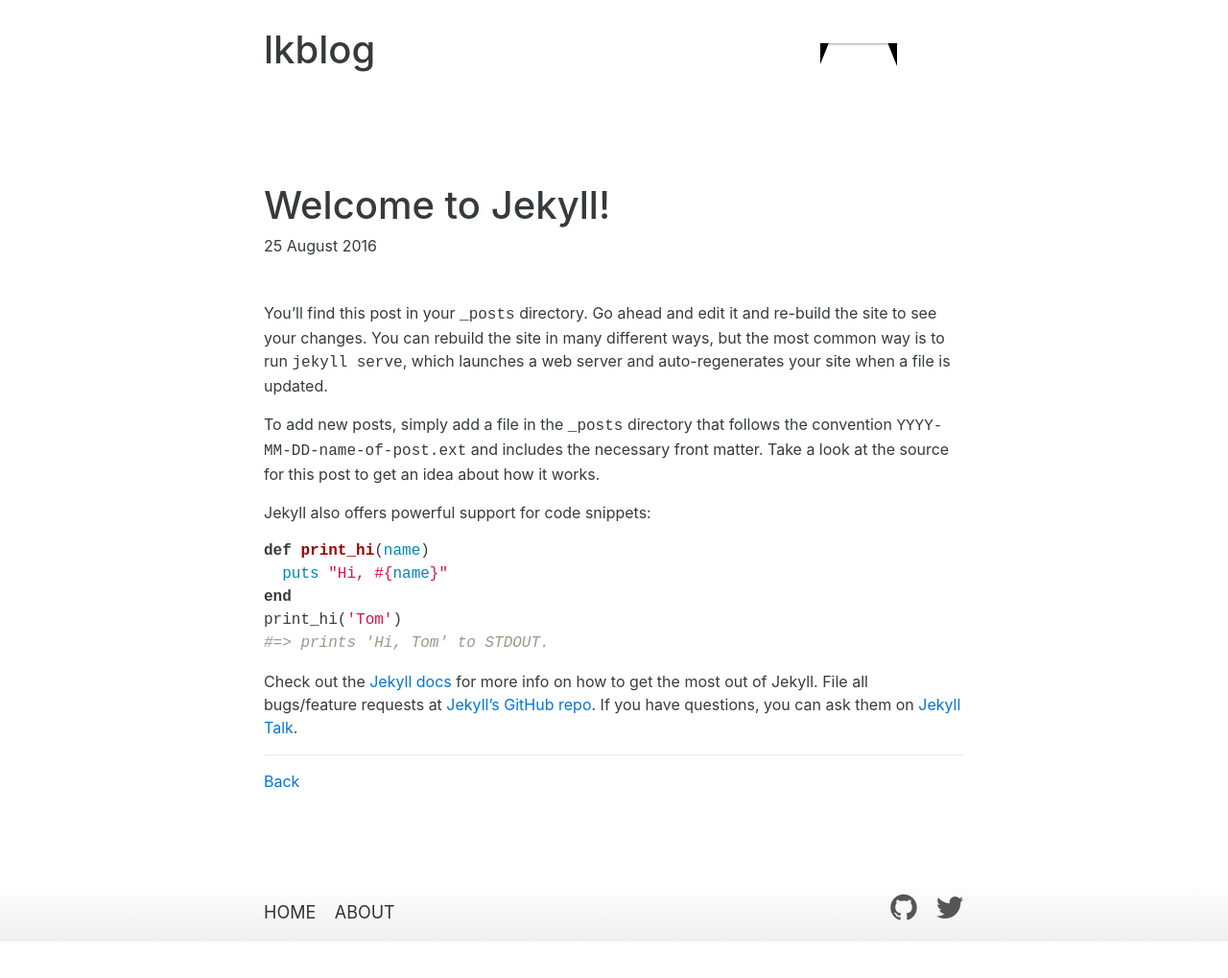
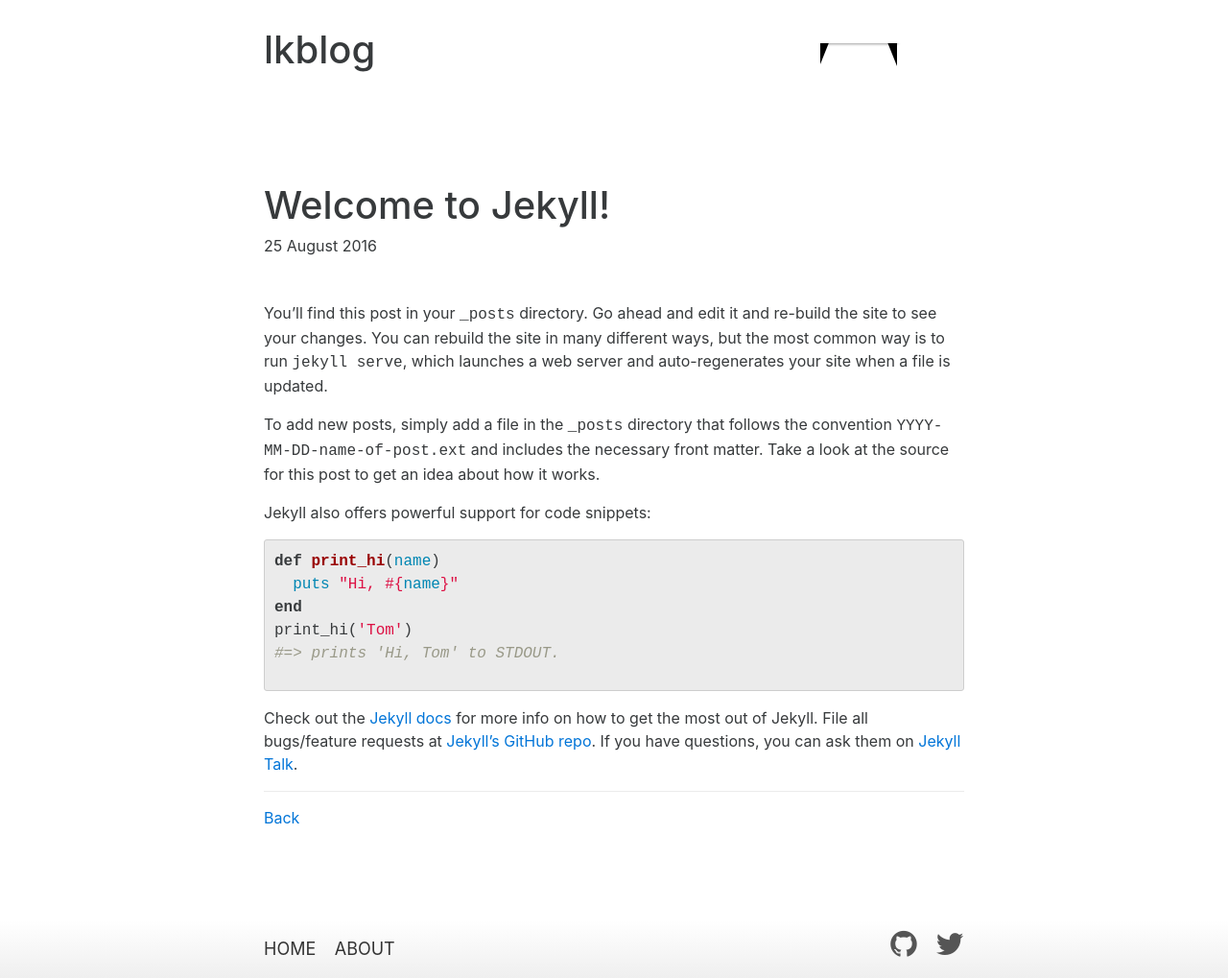
Before and after one commit to deeppines/deeppines.github.io, a Jekyll site: the page built from _posts/2016-08-25-welcome-to-jekyll.markdown, in a window 1280 px wide. Shown: the whole page at 96% size. Built offline with Jekyll 4.4.1, drawn with Linux system fonts in a browser that asks for light colours; comment, search, counter and statistics services are not loaded; before the commit the page ends 981 px from its top, so only the background shows below that.

Commit message:
fix highlighting style

```diff
--- a/_sass/_syntax-highlighting.scss
+++ b/_sass/_syntax-highlighting.scss
@@ -2,7 +2,10 @@
  * Syntax highlighting styles
  */
 .highlight {
-    background: #fff;
+    background: #ebebeb;
+    padding: 10px;
+    border: 1px solid #cdcdcd;
+    border-radius: 3px;
 //    @extend %vertical-rhythm;
 
     .highlighter-rouge & {
```
